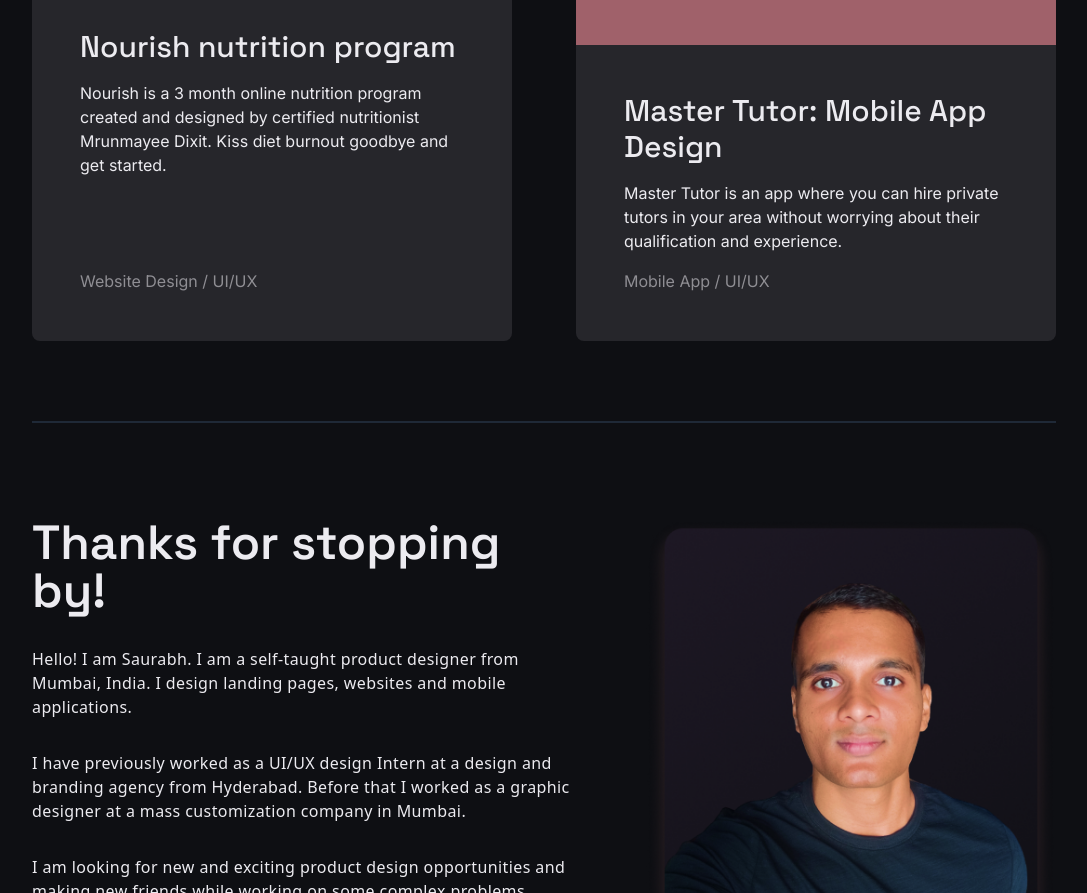
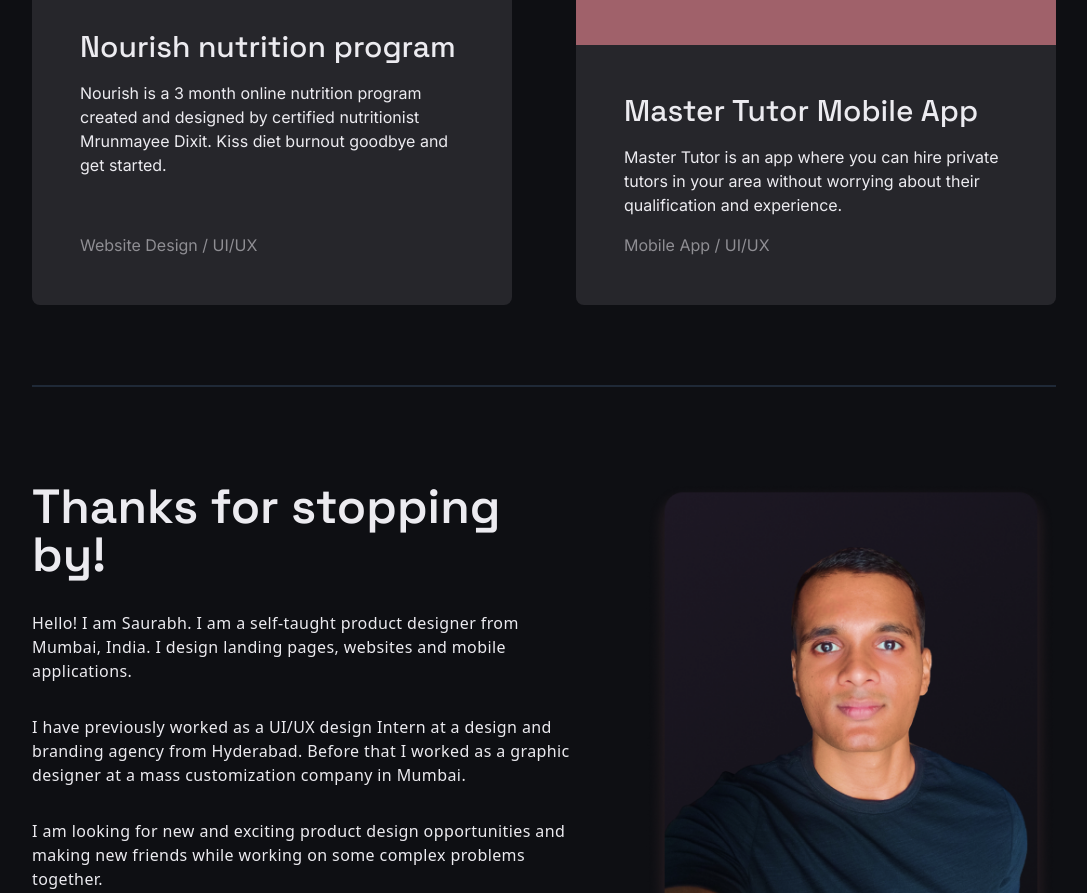
Before and after one commit to AnkurChunekar/saurabh-portfolio, a Next.js app: page / in a window 1280 px wide. Shown: the part 907-1800 px from the top of the page, without its empty margins (96-1183 px from the left). Built offline with nearby package versions, Linux system fonts and the light colour scheme.

Commit message:
feat: open project link on click

```diff
--- a/components/ProjectCard.jsx
+++ b/components/ProjectCard.jsx
@@ -1,9 +1,12 @@
 import Image from "next/image";
 import React from "react";
 
-const ProjectCard = ({ title, description, subtitle, src }) => {
+const ProjectCard = ({ title, description, subtitle, src, url }) => {
   return (
-    <div className="flex flex-col rounded-lg w-full overflow-hidden hover:-translate-y-4 transition-transform duration-300 ease-in-out">
+    <div
+      onClick={() => (url ? window.open(url, "_blank") : null)}
+      className="flex flex-col rounded-lg w-full overflow-hidden hover:-translate-y-4 transition-transform duration-300 ease-in-out hover:cursor-pointer"
+    >
       <div className="w-full h-auto">
         <Image
           src={src}
--- a/components/ProjectGrid.jsx
+++ b/components/ProjectGrid.jsx
@@ -6,13 +6,14 @@ import { PROJECTS } from "../constants/stringConstants";
 const ProjectGrid = () => {
   return (
     <div className="grid grid-cols-2 gap-16 border-b-2 border-gray-800 pb-20">
-      {PROJECTS.map(({ id, description, title, subtitle, src }) => (
+      {PROJECTS.map(({ id, description, title, subtitle, src, ...props }) => (
         <ProjectCard
           key={id}
           title={title}
           subtitle={subtitle}
           description={description}
           src={src}
+          {...props}
         />
       ))}
     </div>
--- a/constants/stringConstants.js
+++ b/constants/stringConstants.js
@@ -10,9 +10,10 @@ const PROJECTS = [
     subtitle: "Website Design / UI/UX",
     id: "1",
     src: nourishImg,
+    url: "https://medium.com/design-bootcamp/ui-ux-case-study-online-nutrition-program-landing-page-design-9d98d8fdb15a",
   },
   {
-    title: "Master Tutor: Mobile App Design",
+    title: "Master Tutor Mobile App",
     description: `Master Tutor is an app where you can hire private tutors in your area without worrying about their qualification and experience.`,
     subtitle: "Mobile App / UI/UX",
     id: "2",
```
